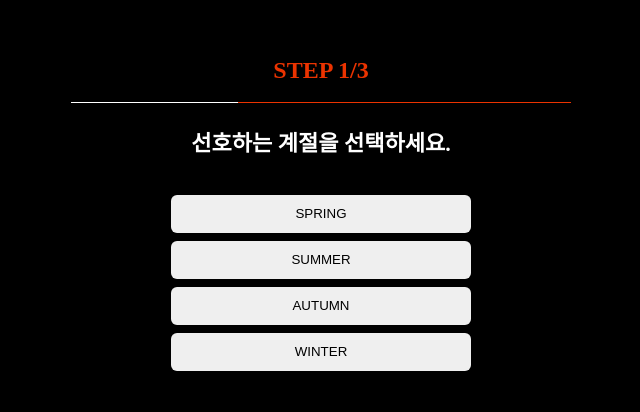
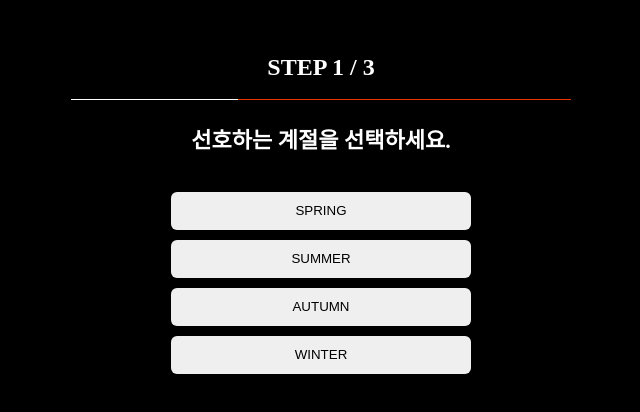
Before and after one commit to llbllhllk/find-your-perfume, a React (Create React App) app: page / in a window 1280 px wide. Shown: the part 186-598 px from the top of the page, without its empty margins (319-959 px from the left). Built offline with nearby package versions, Linux system fonts and the light colour scheme; a web font is replaced by a local one.

Commit message:
Fix: FirstStep rutes fix the Step Component

```diff
--- a/src/App.js
+++ b/src/App.js
@@ -2,14 +2,14 @@ import Reset from './assets/styles/Reset.css';
 import styles from './assets/styles/App.module.css';
 import Logo from './components/Logo.js';
 import Start from './routes/Start.js';
-import FirstStep from './routes/FirstStep.js';
+import Step from './routes/Step.js';
 
 
 function App() {
   return (
     <div className={styles.page}>
       <div className={styles.box}>
-        <FirstStep />
+        <Step />
       </div>
     </div>
   );
--- /dev/null
+++ b/src/assets/styles/Question.module.css
@@ -0,0 +1,27 @@
+.title {
+  font-size: 22px;
+  font-weight: 700;
+  margin-bottom: 40px;
+}
+
+.step {
+  display: block;
+  font-size: 24px;
+  font-weight: 700;
+  color: #fff;
+  margin-bottom: 20px;
+}
+
+.gauge {
+  margin: 0 auto;
+  width: 500px;
+  height: 1px;
+  background-color: #EB3300;
+  margin-bottom: 30px;
+}
+
+.current_gauge {
+  display: block;
+  height: 1px;
+  background-color: #fff;
+}
--- a/src/assets/styles/SelectButton.module.css
+++ b/src/assets/styles/SelectButton.module.css
@@ -10,12 +10,7 @@
   cursor: pointer;
   border-radius: 6px;
   padding: 0 30px;
-  margin-bottom: 8px;
   transition: all ease 0.3s;
-}
-
-.btn:last-child {
-  margin-bottom: 0;
 }
 
 .btn:hover {
--- a/src/assets/styles/Step.module.css
+++ /dev/null
@@ -1,27 +0,0 @@
-.title {
-  font-size: 22px;
-  font-weight: 700;
-  margin-bottom: 40px;
-}
-
-.step {
-  display: block;
-  font-size: 24px;
-  font-weight: 700;
-  color: #EB3300;
-  margin-bottom: 20px;
-}
-
-.gauge {
-  margin: 0 auto;
-  width: 500px;
-  height: 1px;
-  background-color: #EB3300;
-  margin-bottom: 30px;
-}
-
-.current_gauge {
-  display: block;
-  height: 1px;
-  background-color: #fff;
-}
--- /dev/null
+++ b/src/assets/styles/StepOne.module.css
@@ -0,0 +1,7 @@
+.list {
+  margin-bottom: 10px;
+}
+
+.list:last-child {
+  margin-bottom: 0px;
+}
--- /dev/null
+++ b/src/components/StepOne.js
@@ -0,0 +1,25 @@
+import SelectButton from '../components/SelectButton';
+import styles from '../assets/styles/StepOne.module.css';
+
+function StepOne() {
+  return (
+    <ul>
+        <li className={styles.list}>
+          <SelectButton
+            text={'SPRING'}
+          />
+        </li>
+        <li className={styles.list}>
+          <SelectButton text={'SUMMER'} />
+        </li>
+        <li className={styles.list}>
+          <SelectButton text={'AUTUMN'} />
+        </li>
+        <li className={styles.list}>
+          <SelectButton text={'WINTER'} />
+        </li>
+      </ul>
+  );
+}
+
+export default StepOne;
--- a/src/routes/FirstStep.js
+++ /dev/null
@@ -1,21 +0,0 @@
-import Step from '../components/Step.js';
-import styles from '../assets/styles/FirstStep.module.css';
-import SelectButton from '../components/SelectButton';
-
-function FirstStep() {
-  return (
-    <>
-      <Step
-        step={"1"}
-        gauge={500 / 3}
-      />
-      <SelectButton text={'SPRING'} />
-      <SelectButton text={'SUMMER'} />
-      <SelectButton text={'AUTUMN'} />
-      <SelectButton text={'WINTER'} />
-    </>
-  );
-}
-
-
-export default FirstStep
--- /dev/null
+++ b/src/routes/Step.js
@@ -0,0 +1,17 @@
+import Question from '../components/Question.js';
+import StepOne from '../components/StepOne.js';
+
+function Step() {
+  return (
+    <>
+      <Question
+        step={"1"}
+        gauge={500 / 3}
+      />
+      <StepOne />
+    </>
+  );
+}
+
+
+export default Step
```
Also changed, not shown: src/components/Question.js (renamed from src/components/Step.js, +4 -4 lines), src/assets/styles/FirstStep.module.css (deleted).
